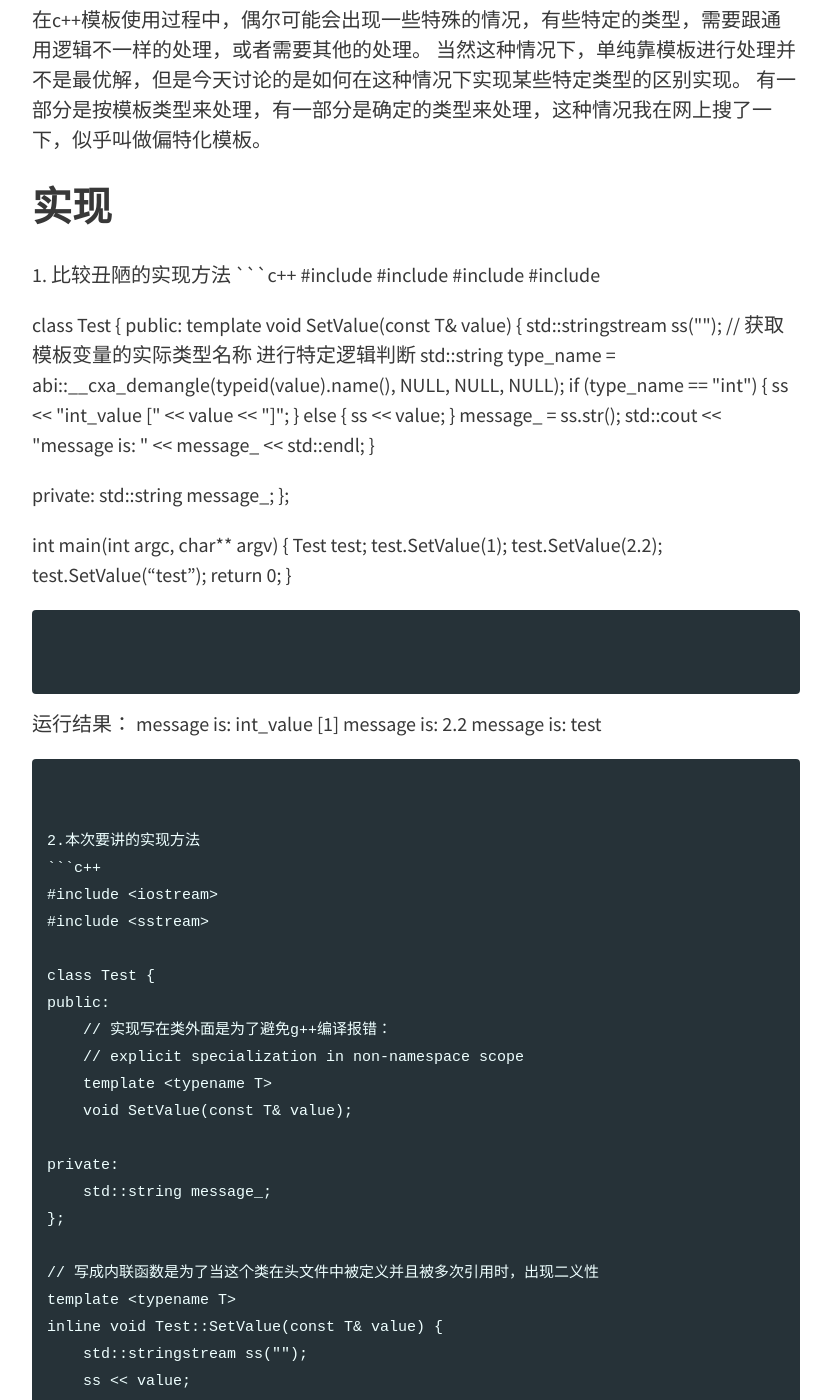
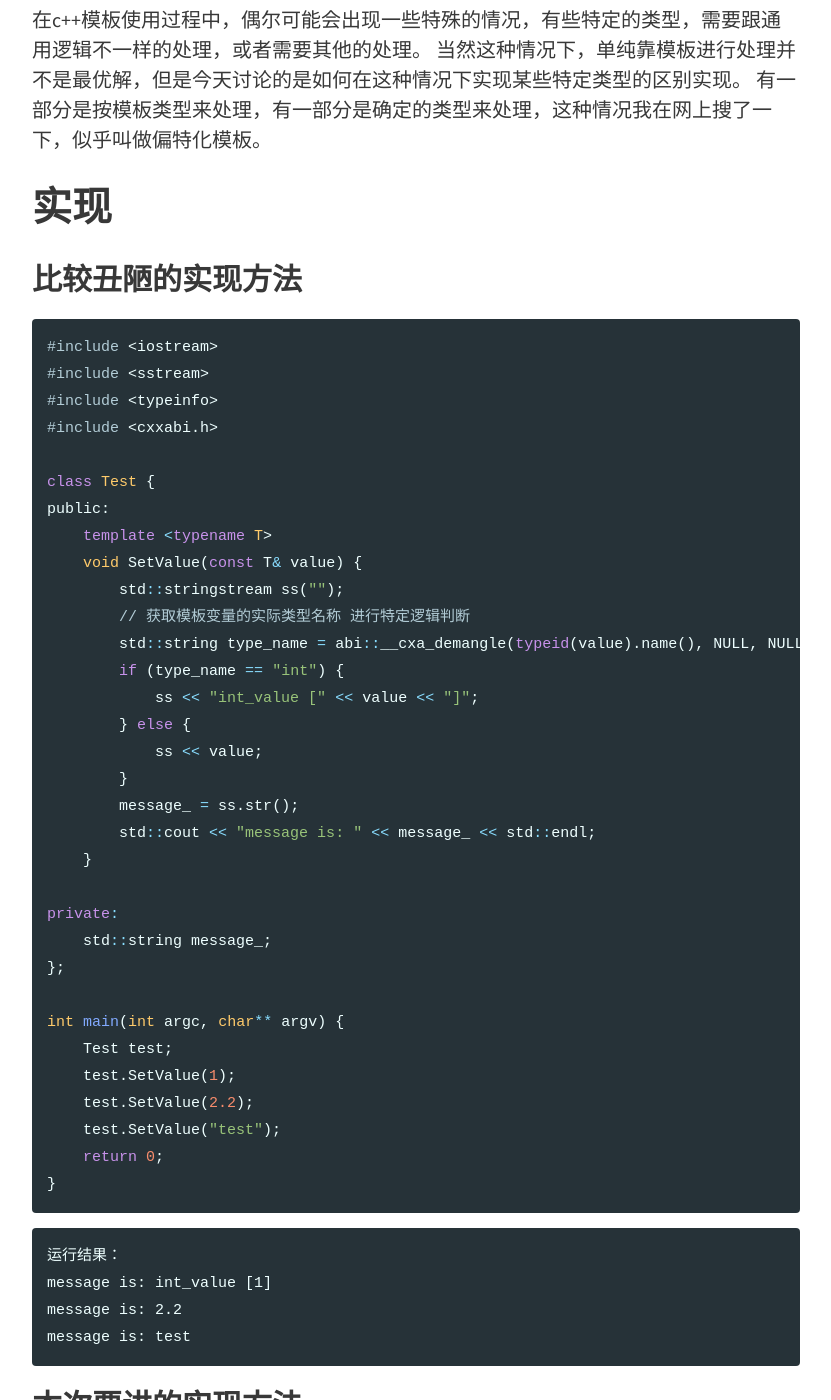
Before and after one commit to sasakiyori/sasakiyori.github.io, a Jekyll site: the page built from _posts/2021-08-06-c++偏特化模板实现.md, in a window 1280 px wide and 1400 px high, scrolled down 400 px. Shown: the whole window, without its empty margins (224-1055 px from the left). Built offline with Jekyll 4.4.1, drawn with Linux system fonts in a browser that asks for light colours; some of the changed text lies outside the part shown.

Commit message:
Update 2021-08-06-c++偏特化模板实现.md

````diff
--- a/_posts/2021-08-06-c++偏特化模板实现.md
+++ b/_posts/2021-08-06-c++偏特化模板实现.md
@@ -10,8 +10,9 @@ title: c++偏特化模板实现
 
 
 ## 实现
-1. 比较丑陋的实现方法
-```c++
+### 比较丑陋的实现方法
+
+```cpp
 #include <iostream>
 #include <sstream>
 #include <typeinfo>
@@ -55,8 +56,9 @@ message is: test
 ```
 
 
-2.本次要讲的实现方法
-```c++
+### 本次要讲的实现方法
+
+```cpp
 #include <iostream>
 #include <sstream>
 
@@ -97,6 +99,7 @@ int main(int argc, char** argv) {
 }
 ```
 
+
 ```
 运行结果：
 message is: int_value [1]
````
